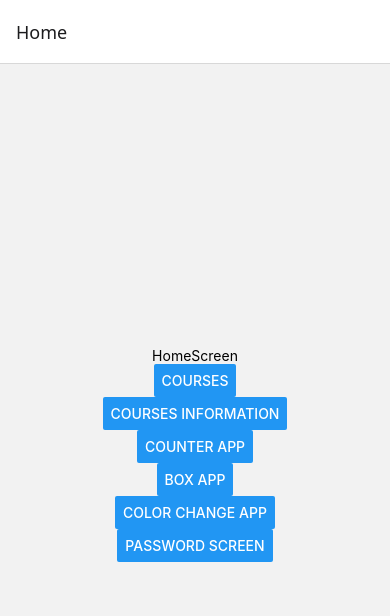
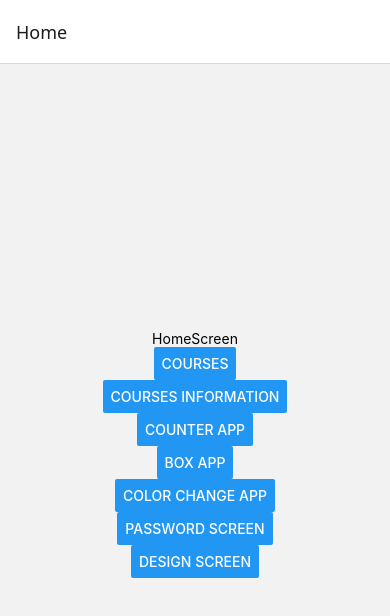
Before and after one commit to DeryaTelli/ReactNativeDers, a React Native app in the folder udemyFirstLesson/: screen /Home in a window 390 px wide. Shown: the top 616 px of the page. Built offline with nearby package versions, Linux system fonts and the light colour scheme.

Commit message:
style width height kullanimi

```diff
--- a/udemyFirstLesson/App.js
+++ b/udemyFirstLesson/App.js
@@ -8,6 +8,7 @@
 import ColorChangeScreen from './src/screens/ColorChangeScreen';
 import HomeScreen from './src/screens/HomeScreen';
 import PasswordScreen from './src/screens/PasswordScreen';
+import DesignScreen from './src/screens/DesignScreen';
 const Stack = createNativeStackNavigator();
 export default function App() {
   //const message="Welcome to React Native";
@@ -24,6 +25,8 @@
         <Stack.Screen name="Box App" component={BoxScreen}/>
         <Stack.Screen name="Color Change App" component={ColorChangeScreen}/>
         <Stack.Screen name="Password Screen" component={PasswordScreen}/>
+        <Stack.Screen name="Design Screen" component={DesignScreen}/>
+
       </Stack.Navigator>
     </NavigationContainer>
 
--- /dev/null
+++ b/udemyFirstLesson/src/screens/DesignScreen.js
@@ -0,0 +1,22 @@
+    import { StyleSheet, Text, View } from 'react-native'
+    import React from 'react'
+
+    export default function DesignScreen() {
+    return (
+        <View>
+            <View
+            style={{width:50, height:50, backgroundColor:'pink', }}
+            />
+            <View
+            style={{width:100, height:100, backgroundColor:'red', }}
+            />
+            <View
+            style={{width:150, height:150, backgroundColor:'purple', }}
+            />
+        </View>
+    )
+    }
+
+    const styles = StyleSheet.create({
+
+    })
--- a/udemyFirstLesson/src/screens/HomeScreen.js
+++ b/udemyFirstLesson/src/screens/HomeScreen.js
@@ -35,6 +35,11 @@
         title='Password Screen'
         onPress={()=> navigation.navigate('Password Screen') }
         />
+        <Button
+        style={styles.button}
+        title='Design Screen'
+        onPress={()=> navigation.navigate('Design Screen') }
+        />
     </View>
     )
 }
```
